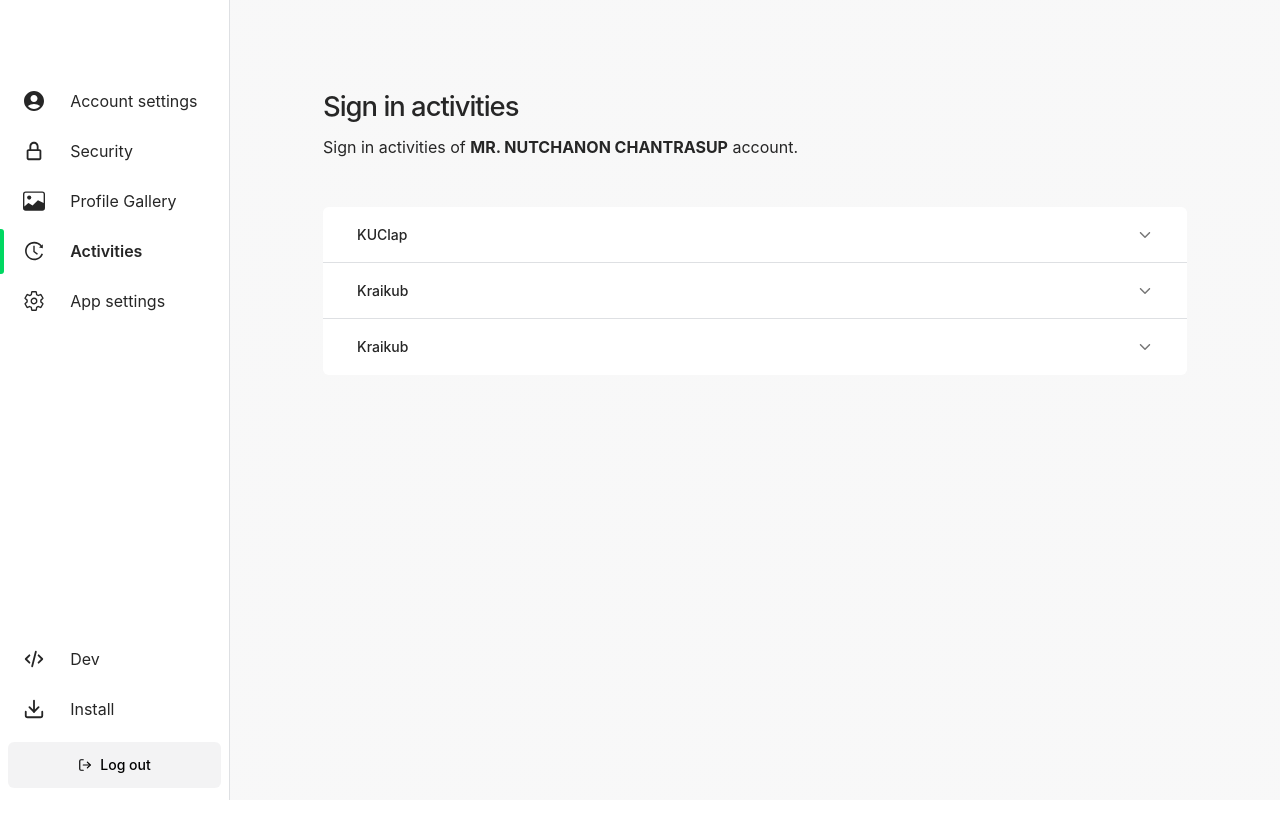
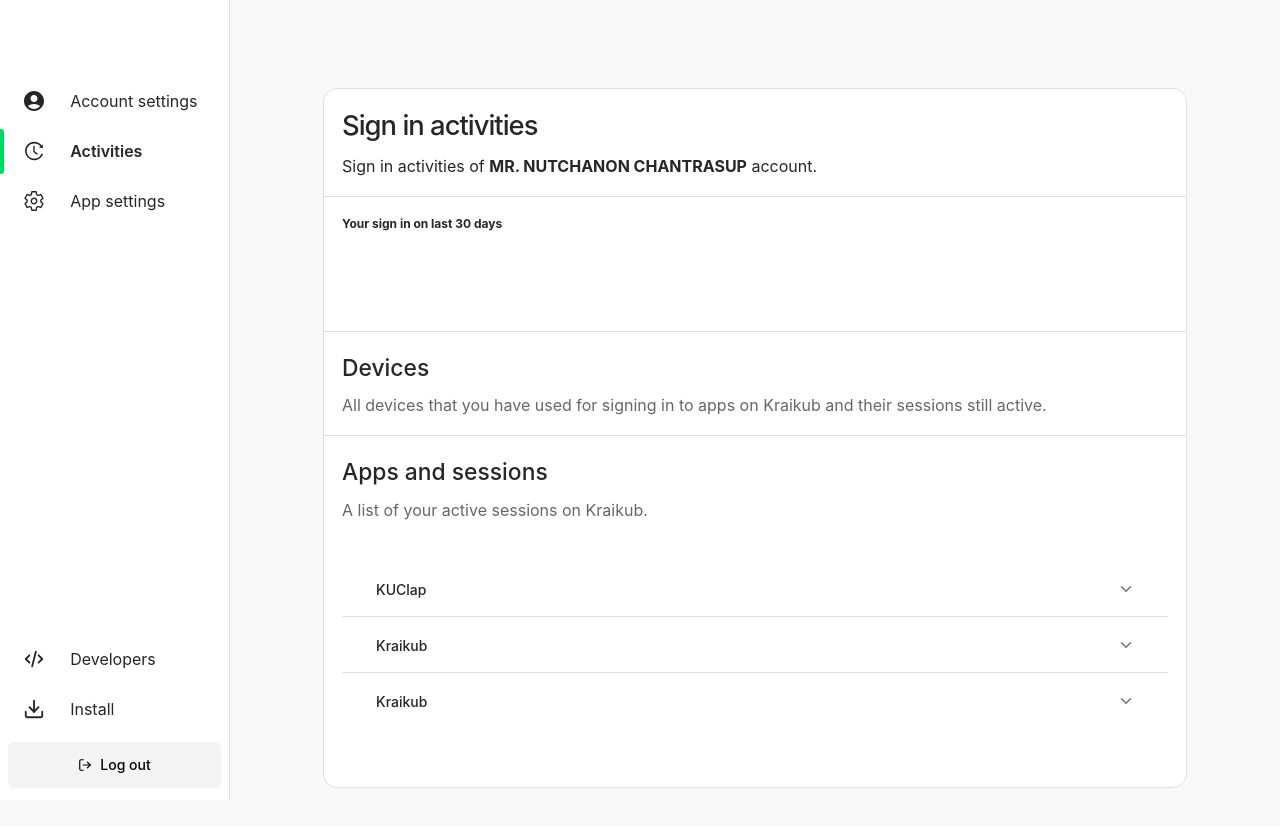
Before and after one commit to kraikub/kraikub-id, a Next.js app: page /oauth2-activities in a window 1280 px wide. Shown: the top 826 px of the page. Before the commit the page ends 800 px from the top, so only its background shows below. Built offline with nearby package versions, Linux system fonts and the light colour scheme.

Commit message:
💄 Activities page UI.

```diff
--- a/src/layouts/appbar/AppBar.tsx
+++ b/src/layouts/appbar/AppBar.tsx
@@ -40,16 +40,6 @@
     iconSize: "24px",
   },
   {
-    text: "Security",
-    href: "/security",
-    icon: <BiLockAlt />,
-  },
-  {
-    text: "Profile Gallery",
-    href: "/profile-gallery",
-    icon: <BsImage />,
-  },
-  {
     text: "Activities",
     href: "/oauth2-activities",
     icon: <AiOutlineHistory />,
@@ -70,7 +60,7 @@
 
 const externalLinks = [
   {
-    text: "Dev",
+    text: "Developers",
     href: "https://app.kraikub.com/projects/manager",
     icon: <TbCode />,
   },
--- a/src/styles/mui/kraikubid-light.ts
+++ b/src/styles/mui/kraikubid-light.ts
@@ -15,7 +15,7 @@
       contrastText: "#000000",
     },
     info: {
-      main: "#005EEB",
+      main: "#0f6ff5",
       contrastText: "#ffffff",
     },
     error: {
--- a/src/views/account/components/UseSuggestionEmail.tsx
+++ b/src/views/account/components/UseSuggestionEmail.tsx
@@ -24,7 +24,7 @@
       <Input inputProps={{ placeholder: "Email" }} />
       <Typography variant="body2" fontSize={12} fontWeight={500}>
         Email will be used for enabling Two Factor Authentication (2FA)
-        features, and receive notifications from Kraikub. We recommended you not
+        features, and receive notifications from Kraikub. We recommend you not
         to use @ku.th email for safety reasons.
       </Typography>
         <Typography
--- a/src/views/account/index.tsx
+++ b/src/views/account/index.tsx
@@ -6,6 +6,7 @@
 import { PageHeading } from "../../layouts/ui/Text/PageHeading";
 import { Notification } from "./components/Notification";
 import { Profile } from "./components/Profile";
+import { TwoFactor } from "./components/TwoFactor";
 import { UseSuggestionEmail } from "./components/UseSuggestionEmail";
 
 export const AccountPage: NextPage = () => {
@@ -26,6 +27,9 @@
           <Box>
             <Notification />
           </Box>
+          <Box>
+            <TwoFactor />
+          </Box>
         </MultiSection>
       </AppBar>
     </>
--- /dev/null
+++ b/src/views/oauth2-activities/components/Activities.tsx
@@ -0,0 +1,95 @@
+import {
+  Box,
+  Typography,
+  Accordion,
+  AccordionSummary,
+  AccordionDetails,
+  useTheme,
+} from "@mui/material";
+import { useState } from "react";
+import { IoIosArrowDown } from "react-icons/io";
+import { PaperSection } from "../../../layouts/ui/section/PaperSection";
+
+const logs = [
+  {
+    appName: "KUClap",
+    clientId: "",
+    scope: "2",
+    timestamp: "1234",
+  },
+  {
+    appName: "Kraikub",
+    clientId: "",
+    scope: "2",
+    timestamp: "5678",
+  },
+  {
+    appName: "Kraikub",
+    clientId: "",
+    scope: "2",
+    timestamp: "3578",
+  },
+];
+
+export const Activities = () => {
+  const theme = useTheme();
+  const [whichActive, setWhichActive] = useState<number>();
+
+  const handleChange =
+    (which: number) => (event: React.SyntheticEvent, newExpanded: boolean) => {
+      setWhichActive(newExpanded ? which : undefined);
+    };
+  return (
+    <Box>
+      <Typography variant="h6">Apps and sessions</Typography>
+      <Typography variant="body2" mt={1}>
+        A list of your active sessions on Kraikub.
+      </Typography>
+      <PaperSection
+        sx={{
+          my: 5,
+          p: 0,
+        }}
+      >
+        {logs.map((l, index) => {
+          return (
+            <Accordion
+              elevation={0}
+              disableGutters
+              expanded={whichActive === index}
+              onChange={handleChange(index)}
+              sx={{
+                py: "4px",
+              }}
+            >
+              <AccordionSummary
+                key={`oauth2-act-${index}`}
+                expandIcon={<IoIosArrowDown />}
+              >
+                <Typography
+                  sx={{
+                    fontWeight: 500,
+                    fontSize: 14,
+                  }}
+                >
+                  {l.appName}
+                </Typography>
+              </AccordionSummary>
+              <AccordionDetails>
+                <Typography
+                  sx={{
+                    fontWeight: 500,
+                    fontSize: 14,
+                    color: theme.palette.text.secondary,
+                  }}
+                >
+                  {l.timestamp}
+                </Typography>
+              </AccordionDetails>
+            </Accordion>
+          );
+        })}
+      </PaperSection>
+    </Box>
+  );
+};
--- /dev/null
+++ b/src/views/oauth2-activities/components/Analytic.tsx
@@ -0,0 +1,16 @@
+import { Box, Typography } from "@mui/material";
+
+export const Analytic = () => {
+  return (
+    <Box>
+      <Typography variant="body1" fontSize={12}>
+        <strong>Your sign in on last 30 days</strong>
+      </Typography>
+      <Box
+        sx={{
+          py: 5,
+        }}
+      ></Box>
+    </Box>
+  );
+};
--- /dev/null
+++ b/src/views/oauth2-activities/components/Devices.tsx
@@ -0,0 +1,13 @@
+import { Box, Typography } from "@mui/material";
+
+export const Devices = () => {
+  return (
+    <Box>
+      <Typography variant="h6">Devices</Typography>
+      <Typography variant="body2" mt={1}>
+        All devices that you have used for signing in to apps on Kraikub and
+        their sessions still active.
+      </Typography>
+    </Box>
+  );
+};
--- a/src/views/oauth2-activities/index.tsx
+++ b/src/views/oauth2-activities/index.tsx
@@ -12,38 +12,15 @@
 import { IoIosArrowDown } from "react-icons/io";
 import { AppBar } from "../../layouts/appbar/AppBar";
 import { MobileSaveSection } from "../../layouts/ui/section/MobileSaveSection";
+import { MultiSection } from "../../layouts/ui/section/MultiSection";
 import { PaperSection } from "../../layouts/ui/section/PaperSection";
 import { PageHeading } from "../../layouts/ui/Text/PageHeading";
-
-const logs = [
-  {
-    appName: "KUClap",
-    clientId: "",
-    scope: "2",
-    timestamp: "1234",
-  },
-  {
-    appName: "Kraikub",
-    clientId: "",
-    scope: "2",
-    timestamp: "5678",
-  },
-  {
-    appName: "Kraikub",
-    clientId: "",
-    scope: "2",
-    timestamp: "3578",
-  },
-];
+import { Activities } from "./components/Activities";
+import { Analytic } from "./components/Analytic";
+import { Devices } from "./components/Devices";
 
 export const OAuthActivities: NextPage = () => {
   const theme = useTheme();
-  const [whichActive, setWhichActive] = useState<number>();
-
-  const handleChange =
-    (which: number) => (event: React.SyntheticEvent, newExpanded: boolean) => {
-      setWhichActive(newExpanded ? which : undefined);
-    };
 
   return (
     <>
@@ -52,59 +29,19 @@
       </Head>
       <AppBar>
         <Box>
-          <PageHeading>Sign in activities</PageHeading>
-          <MobileSaveSection>
-            Sign in activities of <strong>{"MR. NUTCHANON CHANTRASUP"}</strong>{" "}
-            account.
-          </MobileSaveSection>
-          <Box
-            sx={{
-              my: 6,
-            }}
-          >
-            <PaperSection sx={{
-              p: 0,
-            }}>
-              {logs.map((l, index) => {
-                return (
-                  <Accordion
-                    elevation={0}
-                    disableGutters
-                    expanded={whichActive === index}
-                    onChange={handleChange(index)}
-                    sx={{
-                      py: "4px",
-                    }}
-                  >
-                    <AccordionSummary
-                      key={`oauth2-act-${index}`}
-                      expandIcon={<IoIosArrowDown />}
-                    >
-                      <Typography
-                        sx={{
-                          fontWeight: 500,
-                          fontSize: 14,
-                        }}
-                      >
-                        {l.appName}
-                      </Typography>
-                    </AccordionSummary>
-                    <AccordionDetails>
-                      <Typography
-                        sx={{
-                          fontWeight: 500,
-                          fontSize: 14,
-                          color: theme.palette.text.secondary,
-                        }}
-                      >
-                        {l.timestamp}
-                      </Typography>
-                    </AccordionDetails>
-                  </Accordion>
-                );
-              })}
-            </PaperSection>
-          </Box>
+          <MultiSection>
+            <Box>
+              <PageHeading>Sign in activities</PageHeading>
+              <Typography>
+                {" "}
+                Sign in activities of{" "}
+                <strong>{"MR. NUTCHANON CHANTRASUP"}</strong> account.
+              </Typography>
+            </Box>
+            <Analytic />
+            <Devices />
+            <Activities />
+          </MultiSection>
         </Box>
       </AppBar>
     </>
```
Also changed, not shown: src/views/account/components/Notification.tsx (+6 -32 lines), src/views/account/components/SwitchMenu.tsx (added, +28 -0 lines), src/views/account/components/TwoFactor.tsx (added, +19 -0 lines).
